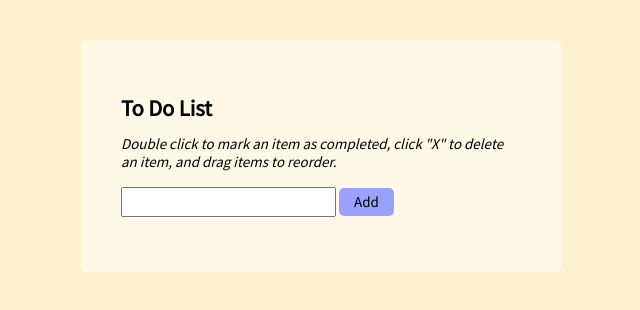
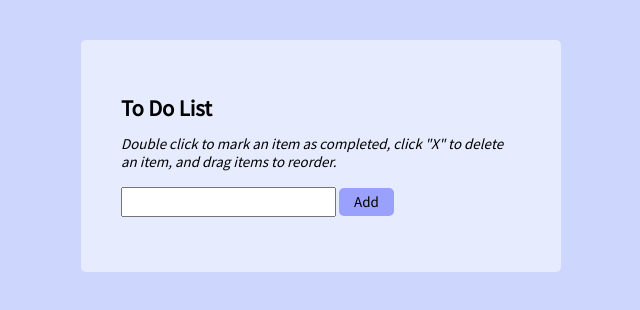
Before and after one commit to PatrickHolderness/To-Do-List, a plain HTML site: page index.html in a window 1280 px wide. Shown: the whole page, without its empty margins (319-959 px from the left). Drawn offline with nearby package versions, Linux system fonts and the light colour scheme; a web font is replaced by a local one.

Commit message:
picked a nicer colour

```diff
--- a/css/styles.css
+++ b/css/styles.css
@@ -4,7 +4,7 @@
 
 body {
 font:normal 15px/18px "Source Sans Pro", sans-serif, bold;
-background: #fdf2cd;
+background: #cdd7fd;
 }
 
 .container{
```
